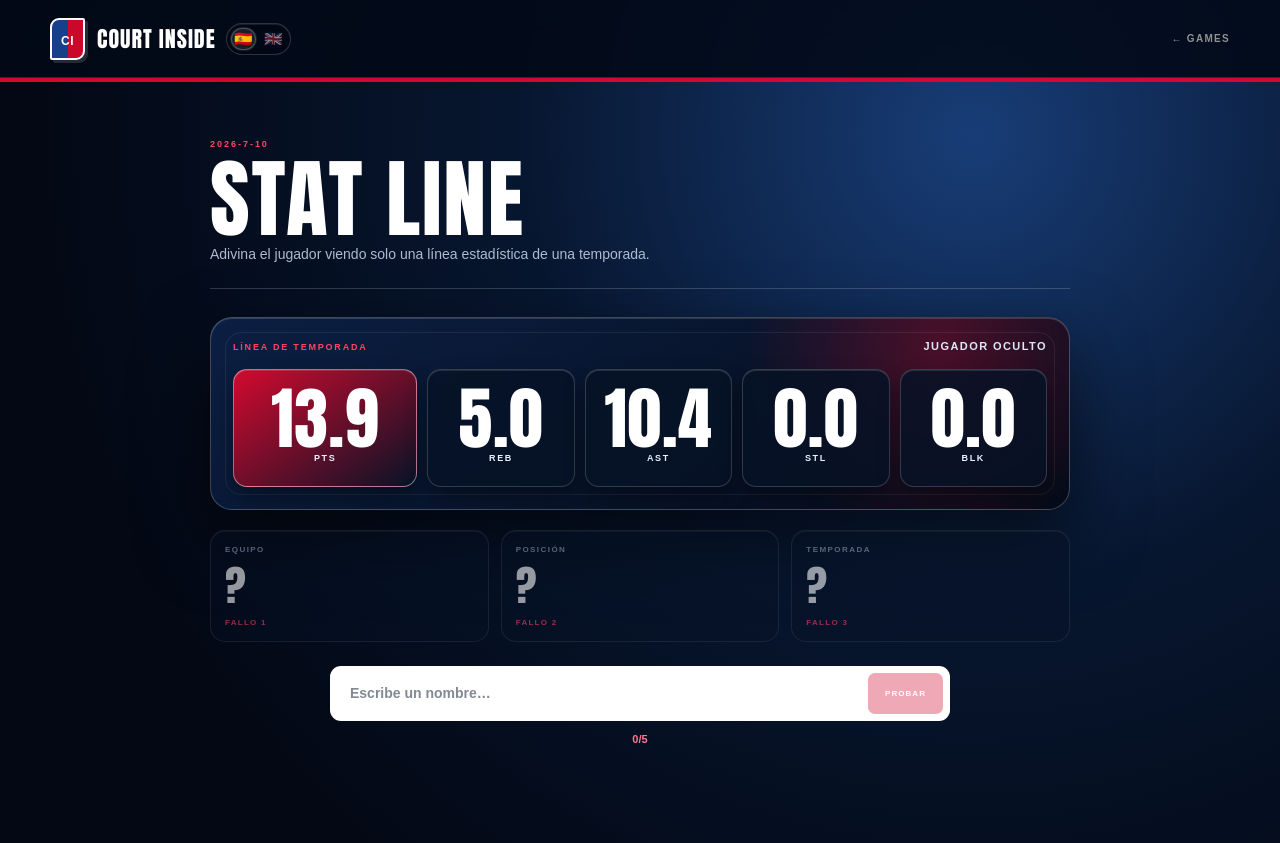
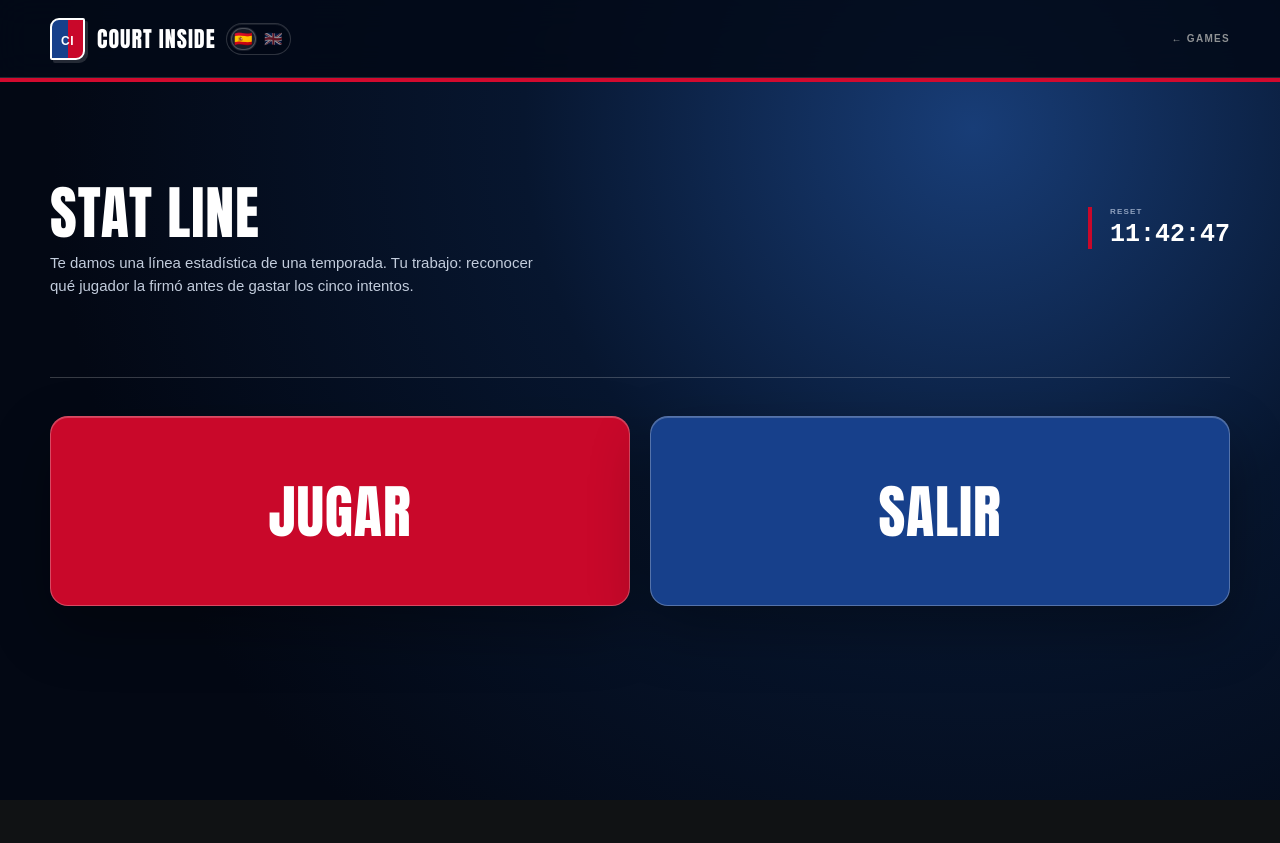
Before and after one commit to marcoscainzos/basketball5, a Next.js app: page /stat-line in a window 1280 px wide. After the commit the page ends 800 px from the top, so only its background shows below. Built offline with nearby package versions, Linux system fonts and the light colour scheme.

Commit message:
Add intro screens for daily games

```diff
--- a/app/globals.css
+++ b/app/globals.css
@@ -365,24 +365,34 @@ body { font-family:Arial,Helvetica,sans-serif; }
 .mini-head span { color:#ff4364; font:900 9px Arial; letter-spacing:.22em; }
 .mini-head h1 { margin:8px 0 8px; font:400 clamp(48px,8vw,86px)/.86 Impact,"Arial Narrow",sans-serif; letter-spacing:.02em; }
 .mini-head p { max-width:570px; margin:0; color:#aebbd0; font:400 14px/1.55 Arial; }
-.stat-line-stage { position:relative; margin:28px 0 20px; padding:22px; border:1px solid #ffffff38; border-radius:22px; background:radial-gradient(circle at 85% 15%,#d20a2e55,transparent 26%),linear-gradient(145deg,#0b1f43,#050b18); box-shadow:0 28px 70px #0009,inset 0 1px 0 #ffffff25; overflow:hidden; }
+.daily-intro { min-height:300px; }
+.daily-start .mode-card { text-decoration:none; }
+.stat-play-head { padding-bottom:14px; }
+.stat-play-head h1 { font-size:clamp(54px,9vw,104px); }
+.stat-line-stage { position:relative; margin:16px 0; padding:18px; border:1px solid #ffffff38; border-radius:24px; background:radial-gradient(circle at 85% 15%,#d20a2e5a,transparent 26%),linear-gradient(145deg,#0b1f43,#050b18); box-shadow:0 28px 70px #0009,inset 0 1px 0 #ffffff25; overflow:hidden; }
 .stat-line-stage::before { content:""; position:absolute; inset:14px; border:1px solid #ffffff13; border-radius:16px; pointer-events:none; }
 .stat-line-meta { position:relative; z-index:1; display:flex; align-items:end; justify-content:space-between; gap:15px; margin-bottom:17px; }
 .stat-line-meta span { color:#ff4364; font:900 9px Arial; letter-spacing:.2em; }
 .stat-line-meta b { color:#dce8f8; font:900 11px Arial; letter-spacing:.13em; text-transform:uppercase; }
-.stat-line-card { position:relative; z-index:1; display:grid; grid-template-columns:1.25fr repeat(4,1fr); gap:10px; }
-.stat-line-card article { min-height:118px; padding:15px 10px; border:1px solid #ffffff2d; border-radius:14px; display:flex; flex-direction:column; align-items:center; justify-content:center; background:#071326d6; box-shadow:inset 0 1px 0 #ffffff1f,0 12px 22px #0005; }
-.stat-line-card article:first-child { background:linear-gradient(145deg,#d20a2e,#071326); border-color:#ffffff75; }
-.stat-line-card b { font:400 clamp(37px,7vw,68px)/.75 Impact,"Arial Narrow"; letter-spacing:.01em; }
+.stat-line-card { position:relative; z-index:1; min-height:116px; display:grid; grid-template-columns:1.45fr repeat(4,1fr); gap:0; overflow:hidden; border:1px solid #ffffff30; border-radius:18px; background:#061226; box-shadow:0 18px 34px #0007,inset 0 1px 0 #ffffff1f; }
+.stat-line-card article { position:relative; min-height:116px; padding:15px 10px; border-right:1px solid #ffffff21; display:flex; flex-direction:column; align-items:center; justify-content:center; background:linear-gradient(180deg,#0c2348,#071326); }
+.stat-line-card article:last-child { border-right:0; }
+.stat-line-card article::before { content:""; position:absolute; left:12px; right:12px; top:11px; height:4px; border-radius:999px; background:#ffffff18; }
+.stat-line-card article:nth-child(odd)::before { background:#d20a2e; box-shadow:0 0 18px #d20a2e88; }
+.stat-line-card article:first-child { background:linear-gradient(145deg,#d20a2e,#071326 72%); }
+.stat-line-card b { font:400 clamp(39px,7.2vw,76px)/.75 Impact,"Arial Narrow"; letter-spacing:.01em; }
 .stat-line-card span,.draft-pick-card span { color:#90a3c1; font:900 9px Arial; letter-spacing:.18em; }
 .stat-line-card article span { margin-top:9px; color:#e8f1ff; }
 .draft-pick-card { margin:28px 0 20px; padding:24px; border:1px solid #ffffff38; border-radius:18px; display:grid; grid-template-columns:repeat(5,1fr); gap:12px; background:linear-gradient(145deg,#0b1f43,#050b18); box-shadow:0 25px 60px #0008,inset 0 1px 0 #ffffff25; }
 .draft-pick-card span { grid-column:1/-1; }
 .stat-hint-grid { margin:18px 0 24px; display:grid; grid-template-columns:repeat(3,1fr); gap:12px; }
-.stat-hint-grid article { min-height:112px; padding:14px; border:1px solid #ffffff22; border-radius:15px; display:flex; flex-direction:column; justify-content:space-between; background:#071326a8; box-shadow:inset 0 1px 0 #ffffff12; opacity:.58; }
+.stat-hint-top { margin:22px 0 12px; }
+.stat-hint-bottom { margin:12px 0 24px; }
+.stat-hint-grid article { min-height:104px; padding:14px; border:1px solid #ffffff22; border-radius:15px; display:flex; flex-direction:column; justify-content:space-between; background:#071326a8; box-shadow:inset 0 1px 0 #ffffff12; opacity:.58; }
 .stat-hint-grid article.revealed { opacity:1; border-color:#ffffff58; background:linear-gradient(145deg,#102b55,#071326); box-shadow:inset 4px 0 0 #d20a2e,0 14px 26px #0006; }
 .stat-hint-grid span { color:#8fa4c2; font:900 8px Arial; letter-spacing:.18em; text-transform:uppercase; }
-.stat-hint-grid b { margin:8px 0; color:white; font:400 clamp(28px,4vw,42px)/.85 Impact,"Arial Narrow"; letter-spacing:.02em; }
+.stat-hint-grid b { min-height:43px; margin:8px 0; color:white; display:grid; place-items:center; font:400 clamp(25px,3.6vw,39px)/.85 Impact,"Arial Narrow"; letter-spacing:.02em; }
+.stat-hint-grid b img { max-width:72px; max-height:48px; object-fit:contain; filter:drop-shadow(0 10px 12px #0008); }
 .stat-hint-grid small { color:#ff4364; font:900 8px Arial; letter-spacing:.16em; }
 .mini-search { position:relative; max-width:620px; margin:24px auto 0; }
 .mini-search>div { height:55px; padding:5px; border:2px solid #ffffff56; border-radius:11px; display:grid; grid-template-columns:1fr auto; gap:5px; background:white; }
@@ -429,7 +439,7 @@ body { font-family:Arial,Helvetica,sans-serif; }
 .blind-slots strong { color:#ff4364; font:400 28px Impact,"Arial Narrow"; }
 .blind-slots b { font:900 15px Arial; }
 .blind-slots span { grid-column:2; color:#aebbd0; font:800 10px Arial; }
-@media(max-width:760px){.stat-line-art b{width:40px;height:58px;font-size:25px}.stat-line-card{grid-template-columns:1fr 1fr}.stat-line-card article{min-height:92px}.stat-hint-grid{grid-template-columns:1fr}.pick-options{grid-template-columns:1fr 1fr}.mini-answer{display:block}.mini-answer img{width:100%;height:190px}.blind-current{display:block}.blind-current img{width:100%;height:190px}.mini-head h1{font-size:46px}}
+@media(max-width:760px){.stat-line-art b{width:40px;height:58px;font-size:25px}.stat-line-stage{overflow-x:auto}.stat-line-card{min-width:620px;grid-template-columns:1.45fr repeat(4,1fr)}.stat-line-card article{min-height:92px}.stat-hint-grid{grid-template-columns:1fr}.pick-options{grid-template-columns:1fr 1fr}.mini-answer{display:block}.mini-answer img{width:100%;height:190px}.blind-current{display:block}.blind-current img{width:100%;height:190px}.mini-head h1{font-size:46px}}
 
 /* Individual / leagues */
 .play-type-switch { max-width:1180px; margin:0 auto 20px; display:grid; grid-template-columns:repeat(2,1fr); border:1px solid #ffffff2d; border-radius:13px; overflow:hidden; background:#061124b8; box-shadow:0 14px 35px #0004; }
--- a/components/StatLineGame.tsx
+++ b/components/StatLineGame.tsx
@@ -1,7 +1,7 @@
 "use client";
 
 import Link from "next/link";
-import { useMemo, useState } from "react";
+import { useEffect, useMemo, useState } from "react";
 import { players } from "@/data/players";
 import { clean, dayKey, pickDaily } from "@/lib/daily";
 import { SiteBrand } from "@/components/SiteBrand";
@@ -9,21 +9,48 @@ import { useLanguage } from "@/components/LanguageProvider";
 
 const pool = players.filter((player) => player.games >= 45 && player.pts >= 12 && player.imageUrl);
 const names = [...new Set(players.map((player) => player.name))].sort();
+const teamIds: Record<string, string> = {
+  ATL: "1610612737", BOS: "1610612738", BRK: "1610612751", BKN: "1610612751", NJN: "1610612751",
+  CHA: "1610612766", CHO: "1610612766", CHH: "1610612766", CHI: "1610612741", CLE: "1610612739",
+  DAL: "1610612742", DEN: "1610612743", DET: "1610612765", GSW: "1610612744", SFW: "1610612744",
+  HOU: "1610612745", IND: "1610612754", LAC: "1610612746", SDC: "1610612746", LAL: "1610612747",
+  MNL: "1610612747", MEM: "1610612763", VAN: "1610612763", MIA: "1610612748", MIL: "1610612749",
+  MIN: "1610612750", NOP: "1610612740", NOH: "1610612740", NOK: "1610612740", NYK: "1610612752",
+  OKC: "1610612760", SEA: "1610612760", ORL: "1610612753", PHI: "1610612755", SYR: "1610612755",
+  PHO: "1610612756", POR: "1610612757", SAC: "1610612758", KCK: "1610612758", CIN: "1610612758",
+  SAS: "1610612759", TOR: "1610612761", UTA: "1610612762", WAS: "1610612764", WSB: "1610612764",
+};
+
+function timeLeft() {
+  const now = new Date();
+  const end = new Date(now);
+  end.setHours(24, 0, 0, 0);
+  const ms = end.getTime() - now.getTime();
+  return `${String(Math.floor(ms / 3600000)).padStart(2, "0")}:${String(Math.floor(ms % 3600000 / 60000)).padStart(2, "0")}:${String(Math.floor(ms % 60000 / 1000)).padStart(2, "0")}`;
+}
 
 export default function StatLineGame() {
   const { lang, t } = useLanguage();
   const challenge = useMemo(() => pickDaily(pool, "stat-line"), []);
+  const [started, setStarted] = useState(false);
+  const [countdown, setCountdown] = useState("--:--:--");
   const [query, setQuery] = useState("");
   const [guesses, setGuesses] = useState<string[]>([]);
   const [status, setStatus] = useState<"playing" | "won" | "lost">("playing");
   const [message, setMessage] = useState("");
+  useEffect(() => { const update = () => setCountdown(timeLeft()); update(); const timer = setInterval(update, 1000); return () => clearInterval(timer); }, []);
   const value = clean(query);
   const suggestions = value ? names.filter((name) => clean(name).includes(value) && !guesses.includes(name)).slice(0, 8) : [];
   const finished = status !== "playing";
+  const seasonYear = challenge.season.split("-")[0];
+  const logoId = teamIds[challenge.team];
   const hints = [
-    { label: lang === "es" ? "Equipo" : "Team", value: challenge.team },
+    { label: lang === "es" ? "Equipo" : "Team", value: challenge.team, kind: "team" },
     { label: lang === "es" ? "Posición" : "Position", value: challenge.position },
-    { label: lang === "es" ? "Temporada" : "Season", value: challenge.season },
+    { label: lang === "es" ? "Año" : "Year", value: seasonYear },
+    { label: lang === "es" ? "Partidos" : "Games", value: String(challenge.games) },
+    { label: lang === "es" ? "Dorsal" : "Number", value: challenge.number ? `#${challenge.number}` : "—" },
+    { label: lang === "es" ? "Era" : "Era", value: challenge.pool === "current" ? "2025-26" : lang === "es" ? "HISTÓRICO" : "HISTORIC" },
   ];
   const revealedHints = Math.min(guesses.length, hints.length);
 
@@ -49,8 +76,24 @@ export default function StatLineGame() {
   return (
     <main className="mini-shell">
       <nav className="site-nav"><SiteBrand /><Link href="/" className="back-link">← {t("games")}</Link></nav>
+      {!started ? <>
+        <section className="mode-intro daily-intro">
+          <div className="mode-copy"><h1>STAT LINE</h1><p>{lang === "es" ? "Te damos una línea estadística de una temporada. Tu trabajo: reconocer qué jugador la firmó antes de gastar los cinco intentos." : "You get one season stat line. Your job: name the player behind it before five guesses are gone."}</p></div>
+          <div className="reset-inline"><small>{t("reset")}</small><b>{countdown}</b></div>
+        </section>
+        <section className="mode-select mode-select-two daily-start">
+          <button className="mode-card mode-current" onClick={() => setStarted(true)}><h2>{lang === "es" ? "JUGAR" : "PLAY"}</h2></button>
+          <Link className="mode-card mode-historical" href="/"><h2>{lang === "es" ? "SALIR" : "EXIT"}</h2></Link>
+        </section>
+      </> : (
       <section className="mini-game">
-        <header className="mini-head"><span>{dayKey()}</span><h1>STAT LINE</h1><p>{lang === "es" ? "Adivina el jugador viendo solo una línea estadística de una temporada." : "Guess the player from one season stat line."}</p></header>
+        <header className="mini-head stat-play-head"><span>{dayKey()}</span><h1>STAT LINE</h1></header>
+        <div className="stat-hint-grid stat-hint-top">
+          {hints.slice(0, 3).map((hint, index) => {
+            const visible = index < revealedHints || finished;
+            return <article className={visible ? "revealed" : ""} key={hint.label}><span>{hint.label}</span><b>{visible ? (hint.kind === "team" && logoId ? <img src={`https://cdn.nba.com/logos/nba/${logoId}/primary/L/logo.svg`} alt={String(hint.value)} /> : hint.value) : "?"}</b><small>{visible ? (lang === "es" ? "PISTA" : "CLUE") : (lang === "es" ? `FALLO ${index + 1}` : `MISS ${index + 1}`)}</small></article>;
+          })}
+        </div>
         <div className="stat-line-stage">
           <div className="stat-line-meta"><span>{lang === "es" ? "LÍNEA DE TEMPORADA" : "SEASON STAT LINE"}</span><b>{lang === "es" ? "Jugador oculto" : "Hidden player"}</b></div>
           <div className="stat-line-card">
@@ -61,8 +104,9 @@ export default function StatLineGame() {
             <article><b>{challenge.blk.toFixed(1)}</b><span>BLK</span></article>
           </div>
         </div>
-        <div className="stat-hint-grid">
-          {hints.map((hint, index) => {
+        <div className="stat-hint-grid stat-hint-bottom">
+          {hints.slice(3).map((hint, offset) => {
+            const index = offset + 3;
             const visible = index < revealedHints || finished;
             return <article className={visible ? "revealed" : ""} key={hint.label}><span>{hint.label}</span><b>{visible ? hint.value : "?"}</b><small>{visible ? (lang === "es" ? "PISTA" : "CLUE") : (lang === "es" ? `FALLO ${index + 1}` : `MISS ${index + 1}`)}</small></article>;
           })}
@@ -70,7 +114,7 @@ export default function StatLineGame() {
         {finished && <div className="mini-answer">{challenge.imageUrl && <img src={challenge.imageUrl} alt="" />}<div><span>{status === "won" ? t("correct") : t("was")}</span><h2>{challenge.name}</h2><p>{challenge.season} · {challenge.team}</p></div></div>}
         {!finished && <div className="mini-search"><div><input value={query} onChange={(event) => setQuery(event.target.value)} onKeyDown={(event) => { if (event.key === "Enter") submit(query || suggestions[0]); }} placeholder={t("typeName")} /><button disabled={!query && !suggestions[0]} onClick={() => submit(query || suggestions[0])}>{t("test")}</button></div>{suggestions.length > 0 && <aside>{suggestions.map((name) => <button key={name} onClick={() => submit(name)}>{name}</button>)}</aside>}</div>}
         <p className="mini-message">{message || `${guesses.length}/5`}</p>
-      </section>
+      </section>)}
     </main>
   );
 }
--- a/components/TopFiveGame.tsx
+++ b/components/TopFiveGame.tsx
@@ -1,6 +1,7 @@
 "use client";
 
 import { useEffect, useMemo, useState } from "react";
+import Link from "next/link";
 import data from "@/data/top-five.json";
 import { Lang, useLanguage } from "@/components/LanguageProvider";
 
@@ -9,6 +10,7 @@ type Challenge = { id:string; type:string; prompt:string; detail:string; unit:st
 const challenges = data.challenges as Challenge[];
 const types = ["season-points", "season-assists", "career-minutes", "team-season-minutes", "team-points"];
 function dateKey() { const date = new Date(); return `${date.getFullYear()}-${date.getMonth()+1}-${date.getDate()}`; }
+function timeLeft() { const now = new Date(); const end = new Date(now); end.setHours(24,0,0,0); const ms=end.getTime()-now.getTime(); return `${String(Math.floor(ms/3600000)).padStart(2,"0")}:${String(Math.floor(ms%3600000/60000)).padStart(2,"0")}:${String(Math.floor(ms%60000/1000)).padStart(2,"0")}`; }
 function hash(value:string) { let result=2166136261; for (const char of value) { result^=char.charCodeAt(0); result=Math.imul(result,16777619); } return result>>>0; }
 function dailyChallenge() { const day=dateKey(); const type=types[hash(`${day}-type`)%types.length]; const pool=challenges.filter((item)=>item.type===type); return pool[hash(`${day}-challenge`)%pool.length]; }
 function clean(value:string) { return value.normalize("NFD").replace(/[\u0300-\u036f]/g,"").toLowerCase().trim(); }
@@ -28,11 +30,14 @@ function translateChallenge(text:string, lang:Lang) {
 export default function TopFiveGame() {
   const { lang, t } = useLanguage();
   const challenge=useMemo(()=>dailyChallenge(),[]);
+  const [started,setStarted]=useState(false);
+  const [countdown,setCountdown]=useState("--:--:--");
   const [query,setQuery]=useState("");
   const [guessed,setGuessed]=useState<string[]>([]);
   const [surrendered,setSurrendered]=useState(false);
   const [message,setMessage]=useState("");
   const [ready,setReady]=useState(false);
+  useEffect(()=>{ const update=()=>setCountdown(timeLeft()); update(); const timer=setInterval(update,1000); return()=>clearInterval(timer); },[]);
   useEffect(()=>{ const timer=setTimeout(()=>{ try { const saved=JSON.parse(localStorage.getItem(`court-inside-top5-${dateKey()}`)??"[]") as string[]; setGuessed(saved.filter((name)=>challenge.answers.some((answer)=>answer.name===name))); setSurrendered(localStorage.getItem(`court-inside-top5-surrendered-${dateKey()}`)==="1"); } catch {} setReady(true); },0); return ()=>clearTimeout(timer); },[challenge]);
   useEffect(()=>{ if (ready) localStorage.setItem(`court-inside-top5-${dateKey()}`,JSON.stringify(guessed)); },[guessed,ready]);
   useEffect(()=>{ if (ready) localStorage.setItem(`court-inside-top5-surrendered-${dateKey()}`,surrendered?"1":"0"); },[surrendered,ready]);
@@ -40,6 +45,16 @@ export default function TopFiveGame() {
   const completed=guessed.length===5||surrendered;
   function submit(name:string) { const answer=challenge.answers.find((item)=>clean(item.name)===clean(name)); setQuery(""); if (!answer) { setMessage(`${t("missingTop5Prefix")}${name}${t("missingTop5Suffix")}`); return; } if (guessed.includes(answer.name)) { setMessage(t("alreadyPlaced")); return; } setGuessed([...guessed,answer.name]); setMessage(guessed.length===4?t("completedTop5"):t("right")); }
   if (!ready) return <div className="top5-loading">{t("preparingRanking")}</div>;
+  if (!started) return <>
+    <section className="mode-intro daily-intro top5-intro">
+      <div className="mode-copy"><h1>TOP 5</h1><p>{lang==="es" ? "Cada día hay un ranking distinto. Busca jugadores, completa las cinco plazas y deja el tablero limpio antes de rendirte." : "Every day brings a different ranking. Search players, fill the five spots, and clear the board before giving up."}</p></div>
+      <div className="reset-inline"><small>{t("reset")}</small><b>{countdown}</b></div>
+    </section>
+    <section className="mode-select mode-select-two daily-start">
+      <button className="mode-card mode-current" onClick={()=>setStarted(true)}><h2>{lang==="es" ? "JUGAR" : "PLAY"}</h2></button>
+      <Link className="mode-card mode-historical" href="/"><h2>{lang==="es" ? "SALIR" : "EXIT"}</h2></Link>
+    </section>
+  </>;
   return <section className="top5-game">
     <header className="top5-head"><div><span>{t("todayChallenge")}</span><h1>{translateChallenge(challenge.prompt, lang)}</h1><p>{translateChallenge(challenge.detail, lang)}</p></div><div className="top5-progress"><b>{guessed.length}</b><span>/ 5</span></div></header>
     <div className="top5-board">{challenge.answers.map((answer,index)=>{ const found=guessed.includes(answer.name); const visible=found||surrendered; return <article className={found?"found":surrendered?"revealed":""} key={answer.name}><strong>0{index+1}</strong><div>{visible?<><b>{answer.name}</b><span>{answer.value.toLocaleString(lang==="es"?"es-ES":"en-US")} {challenge.unit}</span></>:<b>?</b>}</div></article>; })}</div>
```
